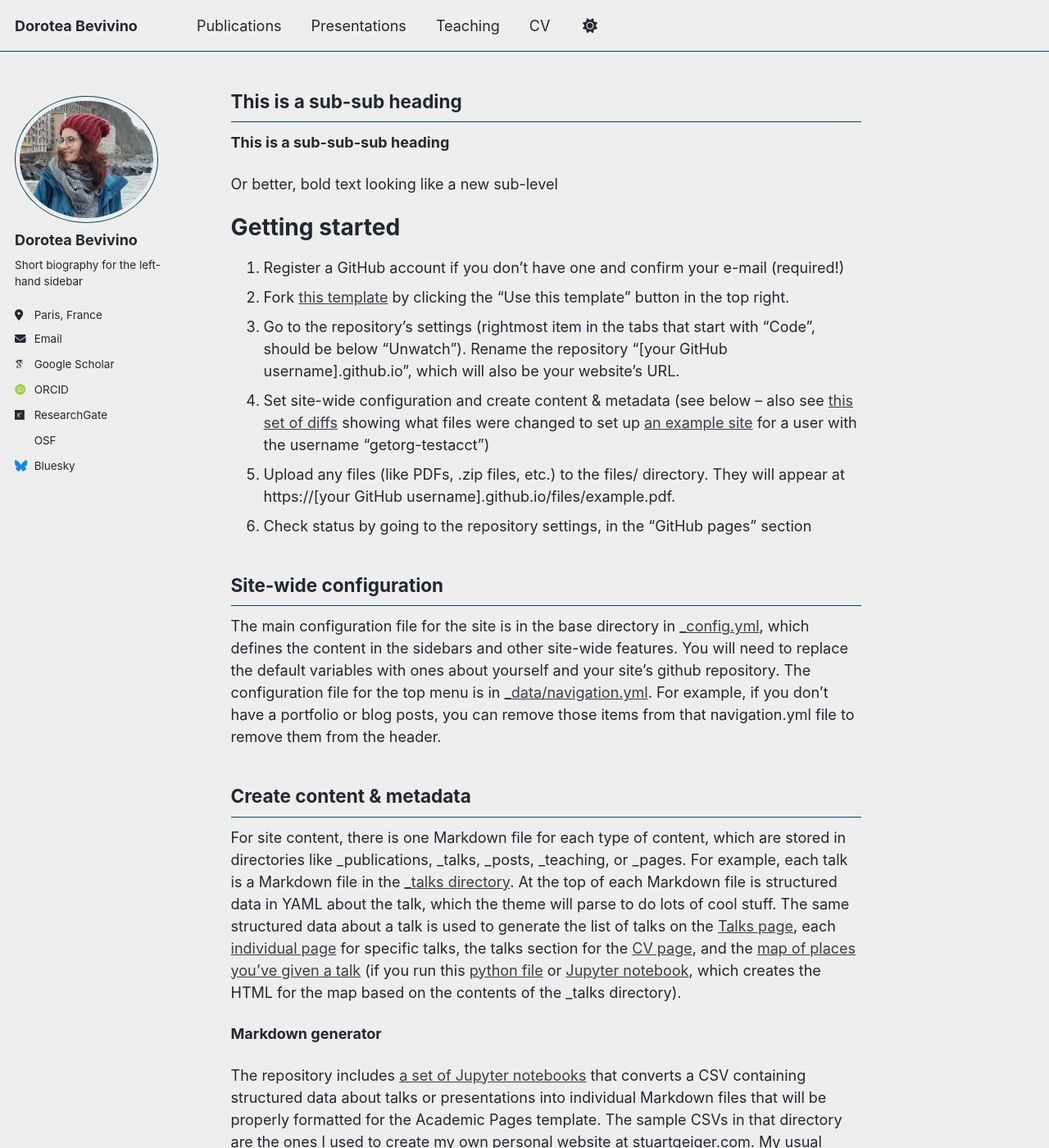
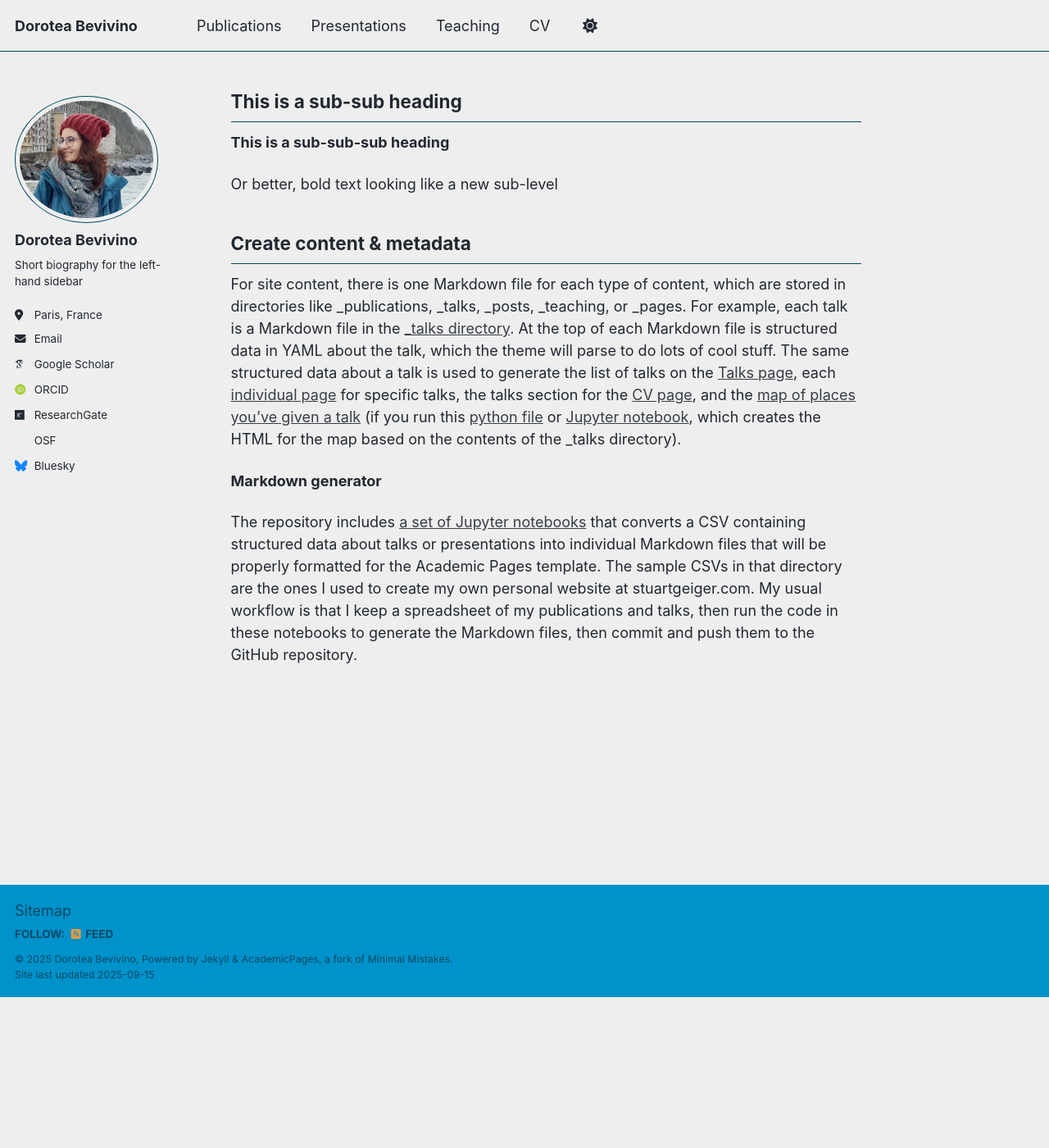
Before and after one commit to dbevivino/dbevivino.github.io, a Jekyll site: the page built from _pages/about.md, in a window 1280 px wide and 1400 px high, scrolled down 211 px. Shown: the whole window at 82% size. Built offline with Jekyll 4.4.1, drawn with Linux system fonts in a browser that asks for light colours; some web fonts are replaced; a script that is not in the unit is left out; after the commit the page ends 1427 px from its top, so only the background shows below that; some of the changed text lies outside the part shown.

Commit message:
Update home

```diff
--- a/_pages/about.md
+++ b/_pages/about.md
@@ -21,20 +21,6 @@ This is a sub-sub heading
 
 Or better, bold text looking like a new sub-level
 
-
-Getting started
-======
-1. Register a GitHub account if you don't have one and confirm your e-mail (required!)
-1. Fork [this template](https://github.com/academicpages/academicpages.github.io) by clicking the "Use this template" button in the top right.
-1. Go to the repository's settings (rightmost item in the tabs that start with "Code", should be below "Unwatch"). Rename the repository "[your GitHub username].github.io", which will also be your website's URL.
-1. Set site-wide configuration and create content & metadata (see below -- also see [this set of diffs](http://archive.is/3TPas) showing what files were changed to set up [an example site](https://getorg-testacct.github.io) for a user with the username "getorg-testacct")
-1. Upload any files (like PDFs, .zip files, etc.) to the files/ directory. They will appear at https://[your GitHub username].github.io/files/example.pdf.
-1. Check status by going to the repository settings, in the "GitHub pages" section
-
-Site-wide configuration
-------
-The main configuration file for the site is in the base directory in [_config.yml](https://github.com/academicpages/academicpages.github.io/blob/master/_config.yml), which defines the content in the sidebars and other site-wide features. You will need to replace the default variables with ones about yourself and your site's github repository. The configuration file for the top menu is in [_data/navigation.yml](https://github.com/academicpages/academicpages.github.io/blob/master/_data/navigation.yml). For example, if you don't have a portfolio or blog posts, you can remove those items from that navigation.yml file to remove them from the header.
-
 Create content & metadata
 ------
 For site content, there is one Markdown file for each type of content, which are stored in directories like _publications, _talks, _posts, _teaching, or _pages. For example, each talk is a Markdown file in the [_talks directory](https://github.com/academicpages/academicpages.github.io/tree/master/_talks). At the top of each Markdown file is structured data in YAML about the talk, which the theme will parse to do lots of cool stuff. The same structured data about a talk is used to generate the list of talks on the [Talks page](https://academicpages.github.io/talks), each [individual page](https://academicpages.github.io/talks/2012-03-01-talk-1) for specific talks, the talks section for the [CV page](https://academicpages.github.io/cv), and the [map of places you've given a talk](https://academicpages.github.io/talkmap.html) (if you run this [python file](https://github.com/academicpages/academicpages.github.io/blob/master/talkmap.py) or [Jupyter notebook](https://github.com/academicpages/academicpages.github.io/blob/master/talkmap.ipynb), which creates the HTML for the map based on the contents of the _talks directory).
@@ -43,14 +29,3 @@ For site content, there is one Markdown file for each type of content, which are
 
 The repository includes [a set of Jupyter notebooks](https://github.com/academicpages/academicpages.github.io/tree/master/markdown_generator
 ) that converts a CSV containing structured data about talks or presentations into individual Markdown files that will be properly formatted for the Academic Pages template. The sample CSVs in that directory are the ones I used to create my own personal website at stuartgeiger.com. My usual workflow is that I keep a spreadsheet of my publications and talks, then run the code in these notebooks to generate the Markdown files, then commit and push them to the GitHub repository.
-
-How to edit your site's GitHub repository
-------
-Many people use a git client to create files on their local computer and then push them to GitHub's servers. If you are not familiar with git, you can directly edit these configuration and Markdown files directly in the github.com interface. Navigate to a file (like [this one](https://github.com/academicpages/academicpages.github.io/blob/master/_talks/2012-03-01-talk-1.md) and click the pencil icon in the top right of the content preview (to the right of the "Raw | Blame | History" buttons). You can delete a file by clicking the trashcan icon to the right of the pencil icon. You can also create new files or upload files by navigating to a directory and clicking the "Create new file" or "Upload files" buttons.
-
-Example: editing a Markdown file for a talk
-![Editing a Markdown file for a talk](/images/editing-talk.png)
-
-For more info
-------
-More info about configuring Academic Pages can be found in [the guide](https://academicpages.github.io/markdown/), the [growing wiki](https://github.com/academicpages/academicpages.github.io/wiki), and you can always [ask a question on GitHub](https://github.com/academicpages/academicpages.github.io/discussions). The [guides for the Minimal Mistakes theme](https://mmistakes.github.io/minimal-mistakes/docs/configuration/) (which this theme was forked from) might also be helpful.
```
